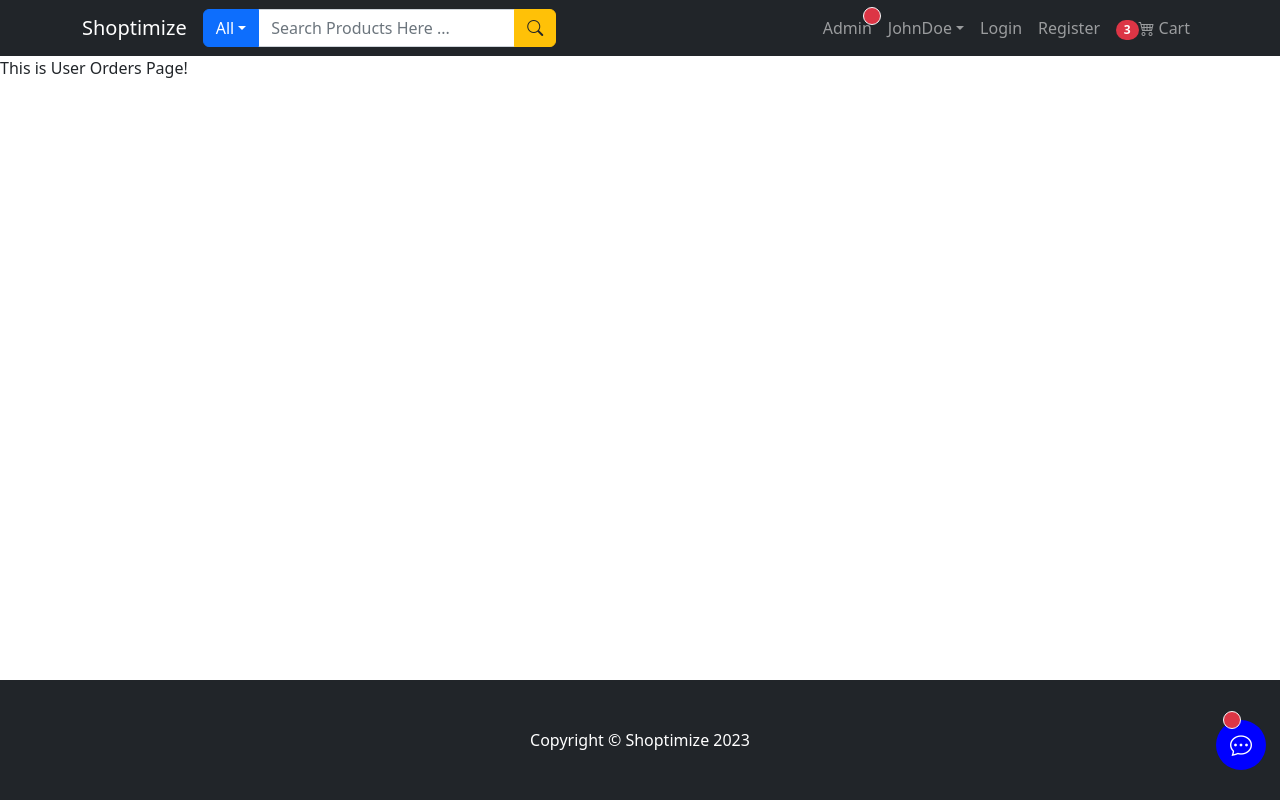
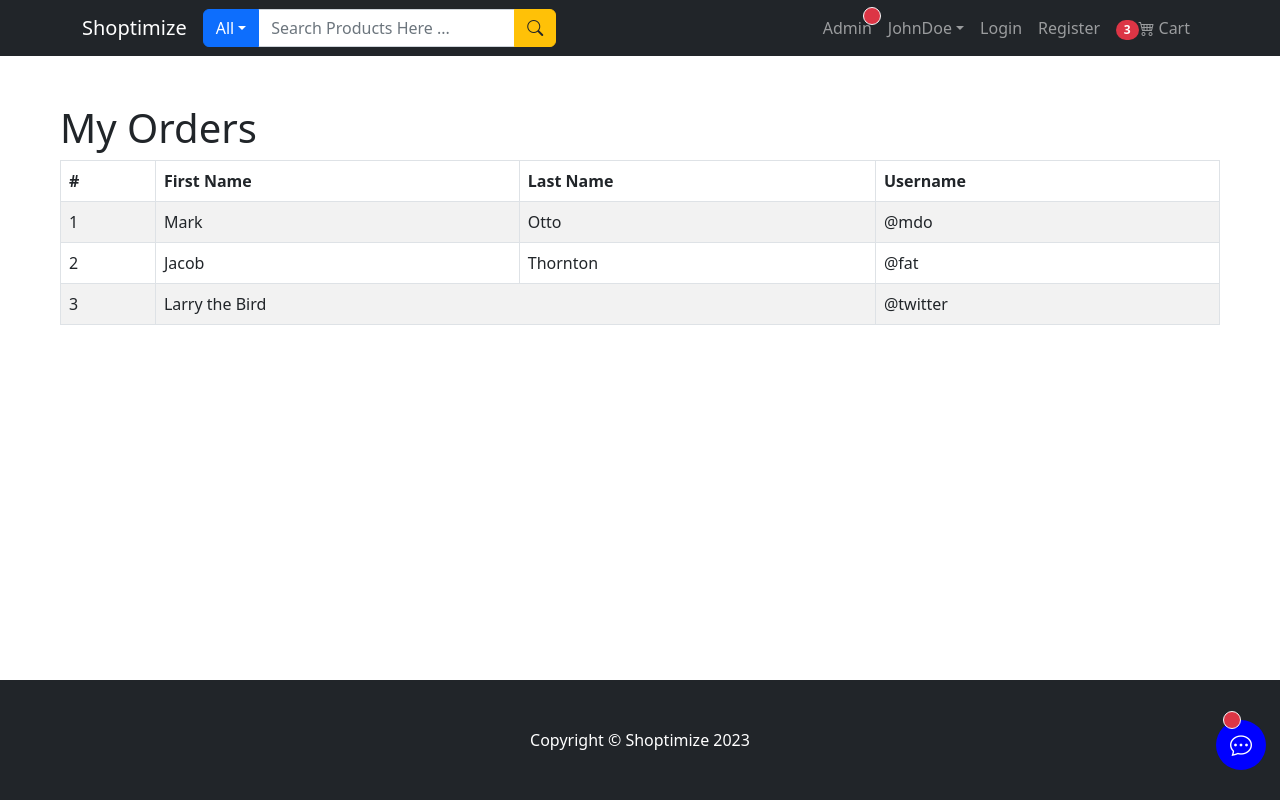
Before and after one commit to ShanchaiZ/MERN-ecommerce, a React (Create React App) app in the folder frontend/: page /user/my-orders in a window 1280 px wide. Built offline with nearby package versions, Linux system fonts and the light colour scheme.

Commit message:
Used Tables template from react bootstrap doc in the Users Order Page

```diff
--- a/frontend/src/pages/user/UserOrdersPage.js
+++ b/frontend/src/pages/user/UserOrdersPage.js
@@ -1,5 +1,46 @@
+import { Row, Col, Table } from "react-bootstrap";
+
+
 const UserOrdersPage = () => {
-    return <p>This is User Orders Page!</p>
+    return (
+        <Row className="m-5">
+            <Col md={12}>
+                <h1>My Orders</h1>
+                {/* Bootstrap Tables */}
+                <Table striped bordered hover>
+                    <thead>
+                        <tr>
+                            <th>#</th>
+                            <th>First Name</th>
+                            <th>Last Name</th>
+                            <th>Username</th>
+                        </tr>
+                    </thead>
+                    <tbody>
+                        <tr>
+                            <td>1</td>
+                            <td>Mark</td>
+                            <td>Otto</td>
+                            <td>@mdo</td>
+                        </tr>
+                        <tr>
+                            <td>2</td>
+                            <td>Jacob</td>
+                            <td>Thornton</td>
+                            <td>@fat</td>
+                        </tr>
+                        <tr>
+                            <td>3</td>
+                            <td colSpan={2}>Larry the Bird</td>
+                            <td>@twitter</td>
+                        </tr>
+                    </tbody>
+                </Table>
+
+
+            </Col>
+        </Row>
+    )
 };
 
 export default UserOrdersPage;
```
